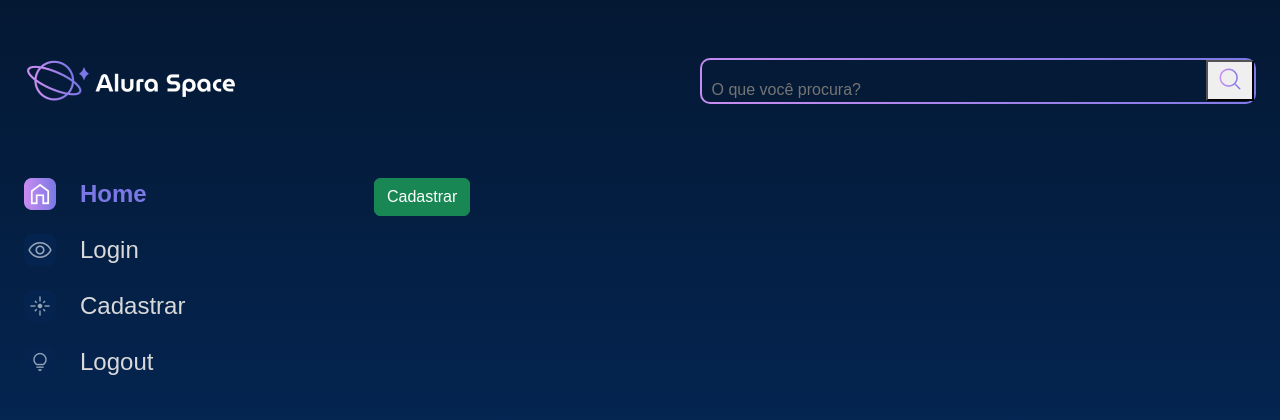
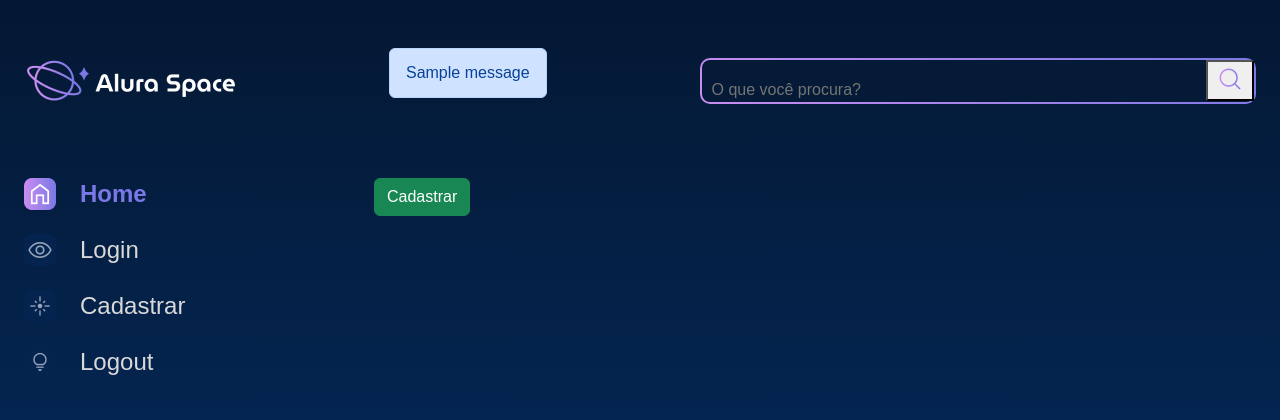
Before and after one commit to DayvysonAlmeida/alura-space, a Django app: template templates/usuarios/cadastro.html in a window 1280 px wide. Shown: the top 420 px of the page. Run offline with Django 3.2, Linux system fonts and the light colour scheme; the template is opened without the code that fills it, so the values that code supplies are empty; tables that the repository leaves empty hold one stand-in row (values such as "Sample post"); one stand-in notice (Sample message) is shown.

Commit message:
add alerta de erro de aitenticação e cadastro

```diff
--- a/templates/galeria/partials/_menu.html
+++ b/templates/galeria/partials/_menu.html
@@ -2,6 +2,11 @@
 <div class="pagina-inicial">
     <header class="cabecalho">
         <img src="{% static '/assets/logo/Logo(2).png' %}" alt="Logo da Alura Space" />
+        {% for message in messages %}
+        <div class="alert alert-primary" role="alert">
+            <p id="messages">{{message}}</p>
+        </div>
+        {% endfor %}
         <div class="cabecalho__busca">
             <div class="busca__fundo">
                 <form action="{% url 'buscar' %}">
--- a/templates/usuarios/cadastro.html
+++ b/templates/usuarios/cadastro.html
@@ -20,6 +20,11 @@
     <div class="pagina-inicial">
         <header class="cabecalho">
             <img src="{% static '/assets/logo/Logo(2).png' %}" alt="Logo da Alura Space" />
+            {% for message in messages %}
+            <div class="alert alert-primary" role="alert">
+                <p id="messages">{{message}}</p>
+            </div>
+            {% endfor %}
             <div class="cabecalho__busca">
                 <div class="busca__fundo">
                     <form action="{% url 'buscar' %}">
```
